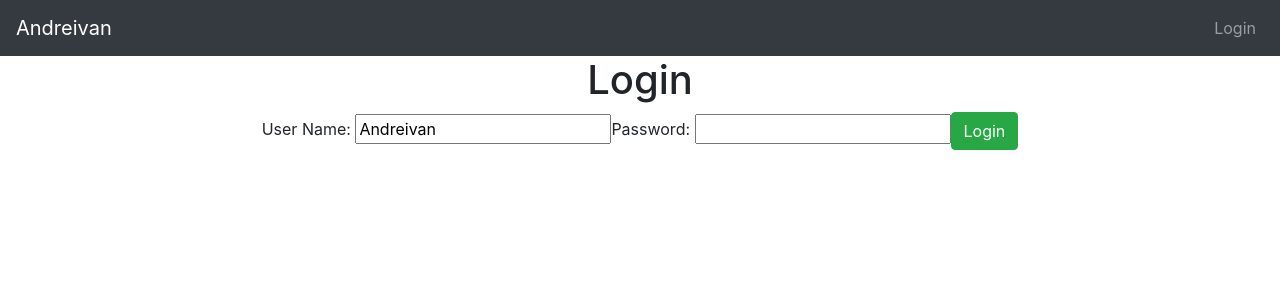
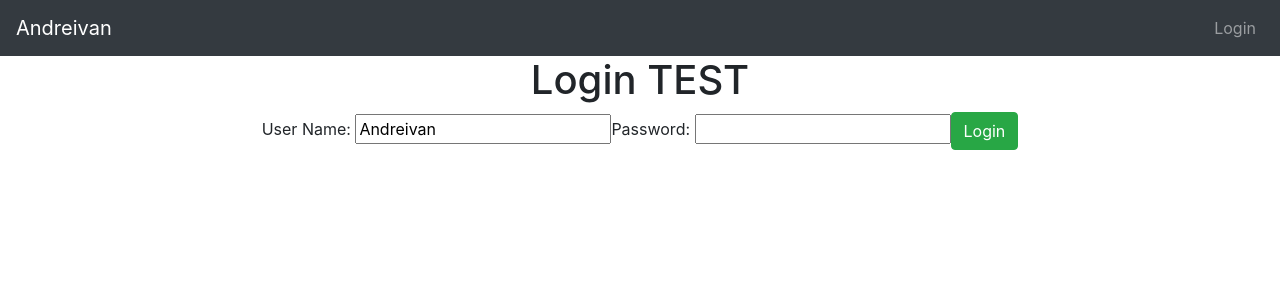
Before and after one commit to AndreivanP/FE_PatrimonyManagement, a React (Create React App) app: page /login in a window 1280 px wide. Shown: the top 300 px of the page. Built offline with nearby package versions, Linux system fonts and the light colour scheme.

Commit message:
Test gha

```diff
--- a/src/components/patrimony_management/LoginComponent.jsx
+++ b/src/components/patrimony_management/LoginComponent.jsx
@@ -36,7 +36,7 @@ class LoginComponent extends Component {
     render() {
         return (
             <div className="text-center">
-                <h1 >Login</h1>
+                <h1 >Login TEST</h1>
                 <div >
                     {/* <ShowInvalidCredentials hasLoginFailed={this.state.hasLoginFailed}></ShowInvalidCredentials>
                     <ShowLoginSuccesMessage showSuccesMessage={this.state.showSuccesMessage}></ShowLoginSuccesMessage> */}
```
